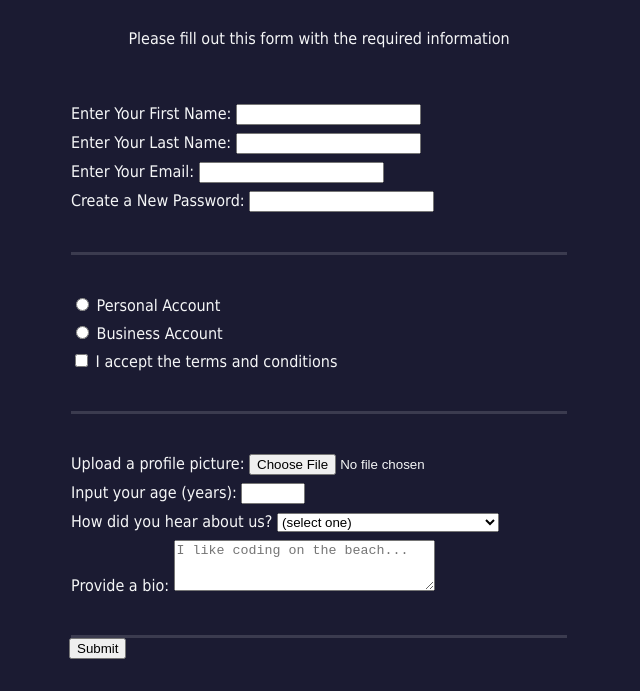
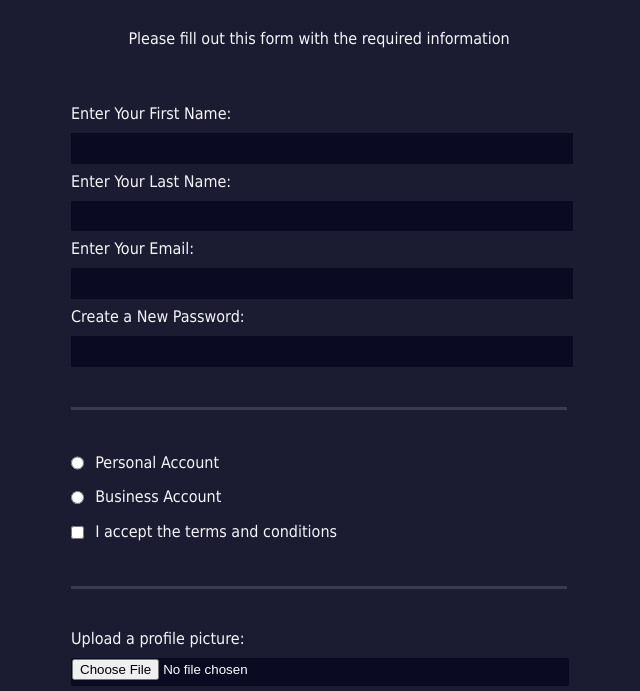
Before and after one commit to SuvraneelSaha/FreeCodeCamp_New_Responsive_Web_Design, a plain HTML site: page O4_Registration_Form/Practice/index.html in a window 1280 px wide. Shown: the part 73-764 px from the top of the page, without its empty margins (321-961 px from the left). Drawn offline with Linux system fonts and the light colour scheme.

Commit message:
Registration Form Practice Done

```diff
--- a/O4_Registration_Form/Practice/index.html
+++ b/O4_Registration_Form/Practice/index.html
@@ -36,13 +36,13 @@
 
     <fieldset>
       <label for="personal-account">
-        <input type="radio" name="account-type" id="personal-account" > Personal Account
+        <input class="inline" type="radio" name="account-type" id="personal-account" > Personal Account
       </label>
       <label for="business-account">
-        <input type="radio" name="account-type" id="business-account" > Business Account
+        <input class="inline" type="radio" name="account-type" id="business-account" > Business Account
       </label>
       <label for="terms-and-conditions">
-        <input type="checkbox" required id="terms-and-conditions" name=""terms-and-conditions> I accept the <terms href="https://www.freecodecamp.org/news/terms-of-service/">terms and conditions</a>
+        <input class="inline" type="checkbox" required id="terms-and-conditions" name=""terms-and-conditions> I accept the <terms href="https://www.freecodecamp.org/news/terms-of-service/">terms and conditions</a>
       </label>
 
     </fieldset>
--- a/O4_Registration_Form/Practice/style.css
+++ b/O4_Registration_Form/Practice/style.css
@@ -26,6 +26,7 @@ form
   max-width: 500px;
   min-width: 300px;
   width: 60vw;
+  padding-bottom: 2em ;
 }
 fieldset
 {
@@ -34,3 +35,55 @@ fieldset
   border-bottom:3px solid #3b3b4f;
 
 }
+fieldset:last-of-type
+{
+  border-bottom: none;
+}
+
+
+.inline
+{
+  width: unset;
+  /* changing the default width given in the previous css rule */
+  margin:0 0.5em 0 0 ;
+  /* Add some space between the .inline elements and the label text, by giving a right margin of 0.5em. Also, set all the other margin to 0. */
+  vertical-align: middle;
+  /* as the inline elements were little above the text  */
+
+}
+
+input,select,textarea
+{
+  margin:10px 0 0 0 ;
+  width: 100%;
+  min-height:2em;
+}
+input,textarea
+{
+  background-color:#0a0a23;
+  border:1px solid #0a0a23;
+  color:#ffffff;
+
+  /* font color - color property  */
+  /* min-height for the input text box size  */
+}
+
+input[type="submit"]
+{
+  display:block;
+  width:60%;
+  margin:0 auto;
+  /* for centering the element */
+  font-size:1.1rem;
+  height:2em;
+  background-color: #3b3b4f;
+  border-color: white;
+  margin:1em auto;
+  /* margin is the space ourside the border of an element  */
+  /* and the padding is the space between the element's content and the border  */
+  min-width:300px;
+}
+
+a{
+  color: #dfdfe2;
+}
```
Also changed, not shown: O4_Registration_Form/Practice/Description.txt.
